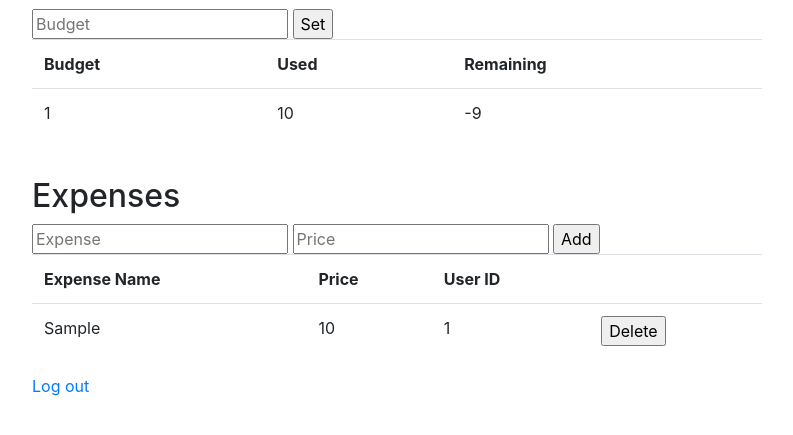
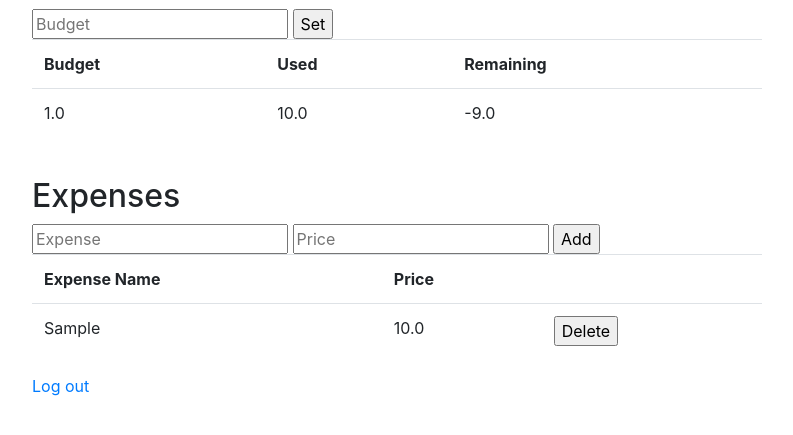
Before and after one commit to quong1/PayUp, a Flask app: page /home in a window 1280 px wide. Shown: the part 61-496 px from the top of the page, without its empty margins (53-846 px from the left). Run offline with Flask 2, Linux system fonts and the light colour scheme; a user stored in the database is signed in; tables that the repository leaves empty hold one stand-in row (values such as "Sample post"); some libraries are stand-ins or nearby versions.

Commit message:
home.html dev tools deleted

```diff
--- a/app.py
+++ b/app.py
@@ -153,7 +153,7 @@ class Userdb(db.Model, UserMixin):
 class Expensedb(db.Model):
     id = db.Column(db.Integer, primary_key=True)
     expense = db.Column(db.String(120), nullable=False)
-    price = db.Column(db.Integer, nullable=False)
+    price = db.Column(db.Float, nullable=False)
     user_id = db.Column(db.Integer, db.ForeignKey("userdb.id"), nullable=False)
 
     def __repr__(self):
@@ -162,13 +162,14 @@ class Expensedb(db.Model):
 
 class Budgetdb(db.Model):
     id = db.Column(db.Integer, primary_key=True)
-    budget = db.Column(db.Integer, nullable=False)
+    budget = db.Column(db.Float, nullable=False)
     user_id = db.Column(db.Integer, db.ForeignKey("userdb.id"), nullable=False)
 
     def __repr__(self):
         return "<Artistdb %r>" % self.budget
 
 
+db.drop_all()
 db.create_all()
 login_manager = LoginManager()
 login_manager.login_view = "login"
--- a/templates/home.html
+++ b/templates/home.html
@@ -6,7 +6,7 @@
     <div>
         <form method="POST" action="/saveBudget">
             {{ form.hidden_tag() }}
-            <input type="number" step="0.01" name="budget" placeholder="Budget">
+            <input type="number" name="budget" step="0.01" placeholder="Budget">
             <input type="submit" value="Set">
         </form>
     </div>
@@ -42,14 +42,12 @@
         <tr>
             <th>Expense Name</th>
             <th>Price</th>
-            <th>User ID</th>
             <th></th>
         </tr>
         {% for expense in expenses %}
         <tr>
             <td>{{ expense.expense }}</td>
             <td>{{ expense.price }}</td>
-            <td>{{ expense.user_id }}</td>
             <td>
                 <form method="POST" action="{{ url_for('delete', expense_id=expense.id) }}">
                     {{ form.hidden_tag() }}
```
